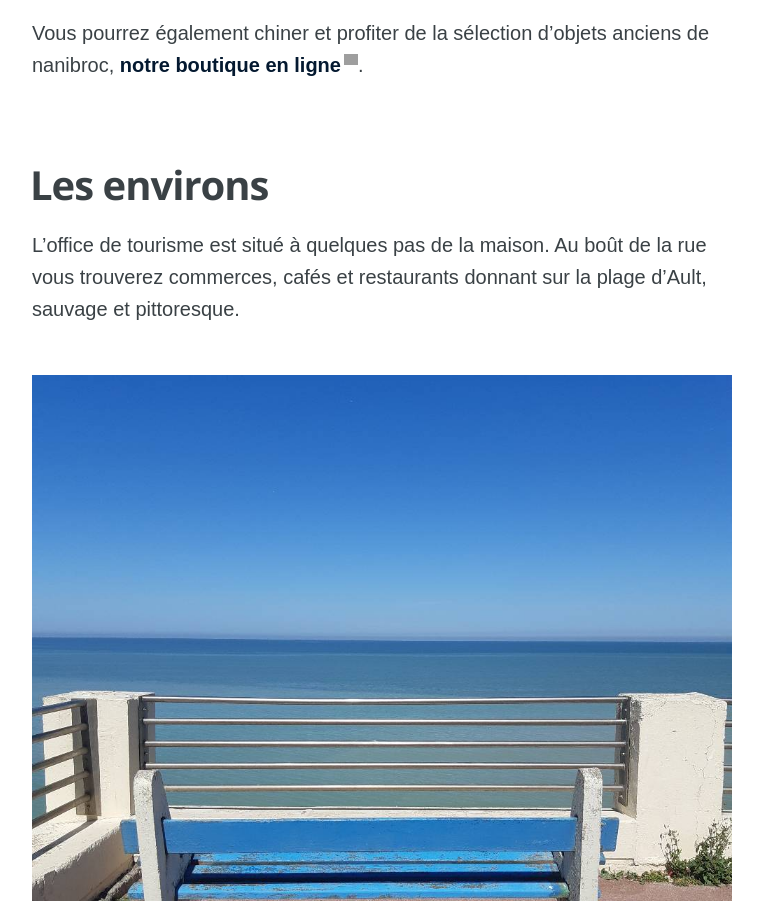
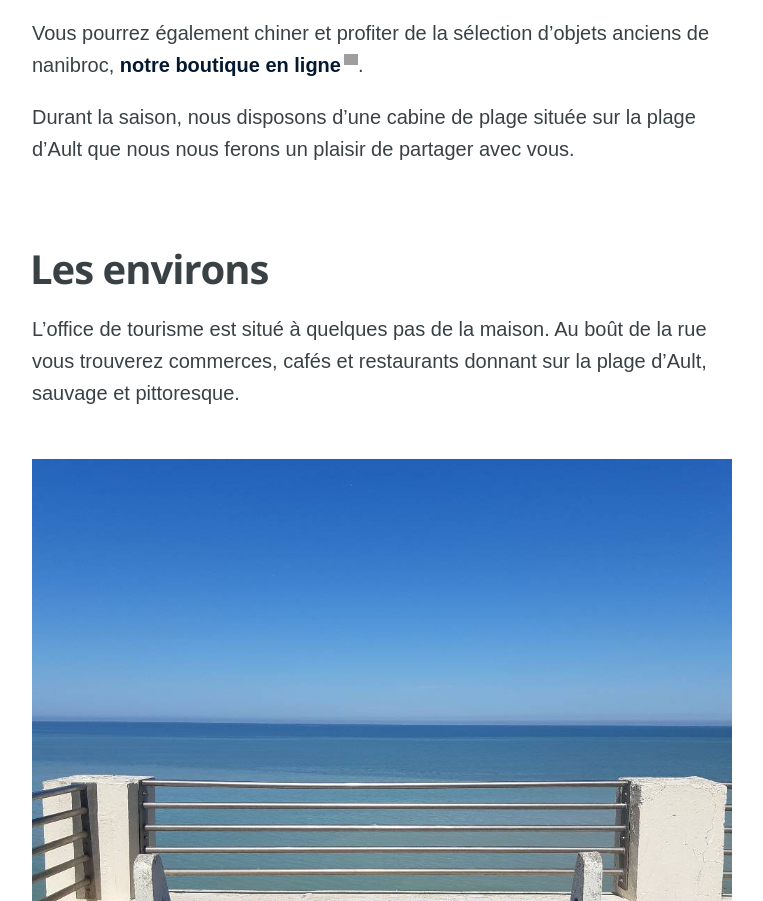
Before and after one commit to lamasqueville/lamasqueville.github.io, a plain HTML site: page index.html in a window 1280 px wide. Shown: the part 6979-7880 px from the top of the page, without its empty margins (258-1021 px from the left). Drawn offline with nearby package versions, Linux system fonts and the light colour scheme; grey boxes are pictures that could not be loaded; a script that the page names is missing; some icons are missing.

Commit message:
feat: beach cabin

```diff
--- a/index.html
+++ b/index.html
@@ -1009,6 +1009,7 @@ sliderJQuery(function( $ ) {
 nanibroc,
 <a class="external" href="https://www.etsy.com/shop/nanibroc" target="_blank">notre boutique en ligne</a>.
 </p>
+<p>Durant la saison, nous disposons d&rsquo;une cabine de plage située sur la plage d&rsquo;Ault que nous nous ferons un plaisir de partager avec vous.</p>
 </p>
                 </section>
             </article>
```
